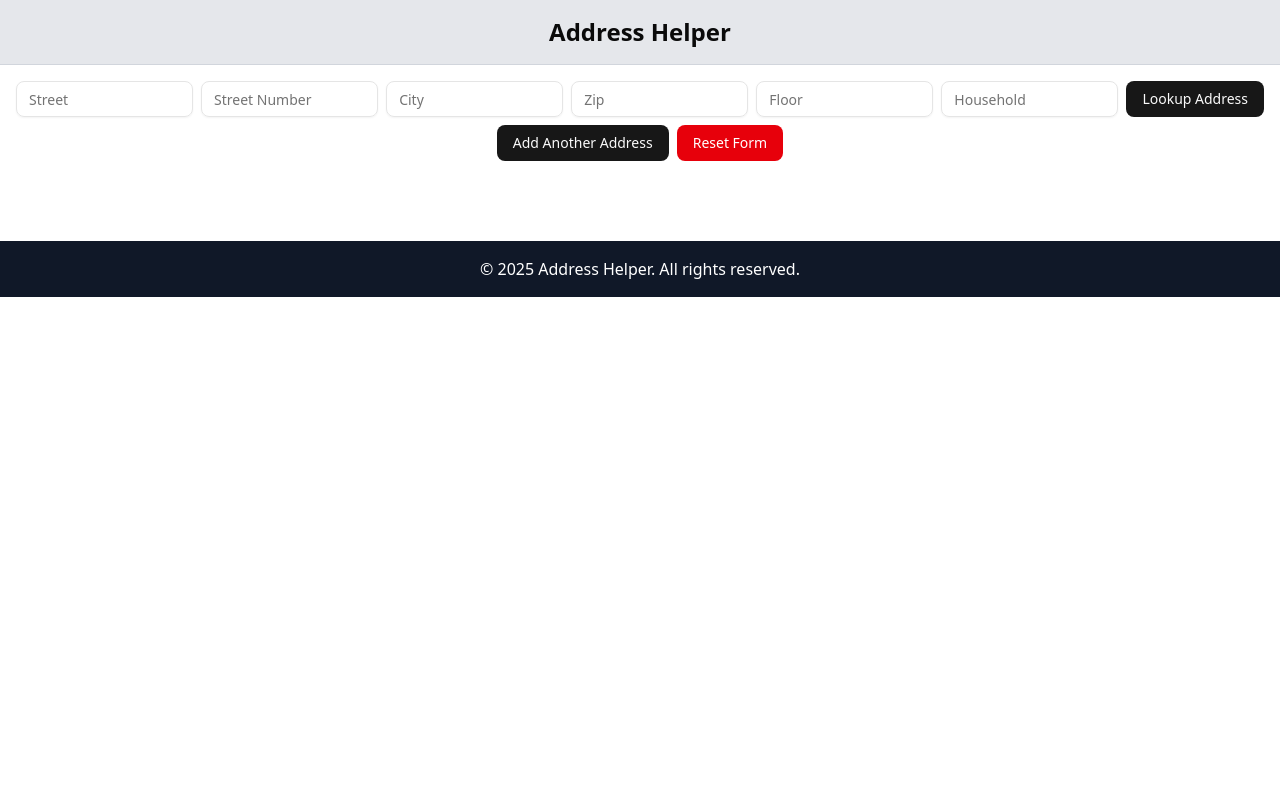
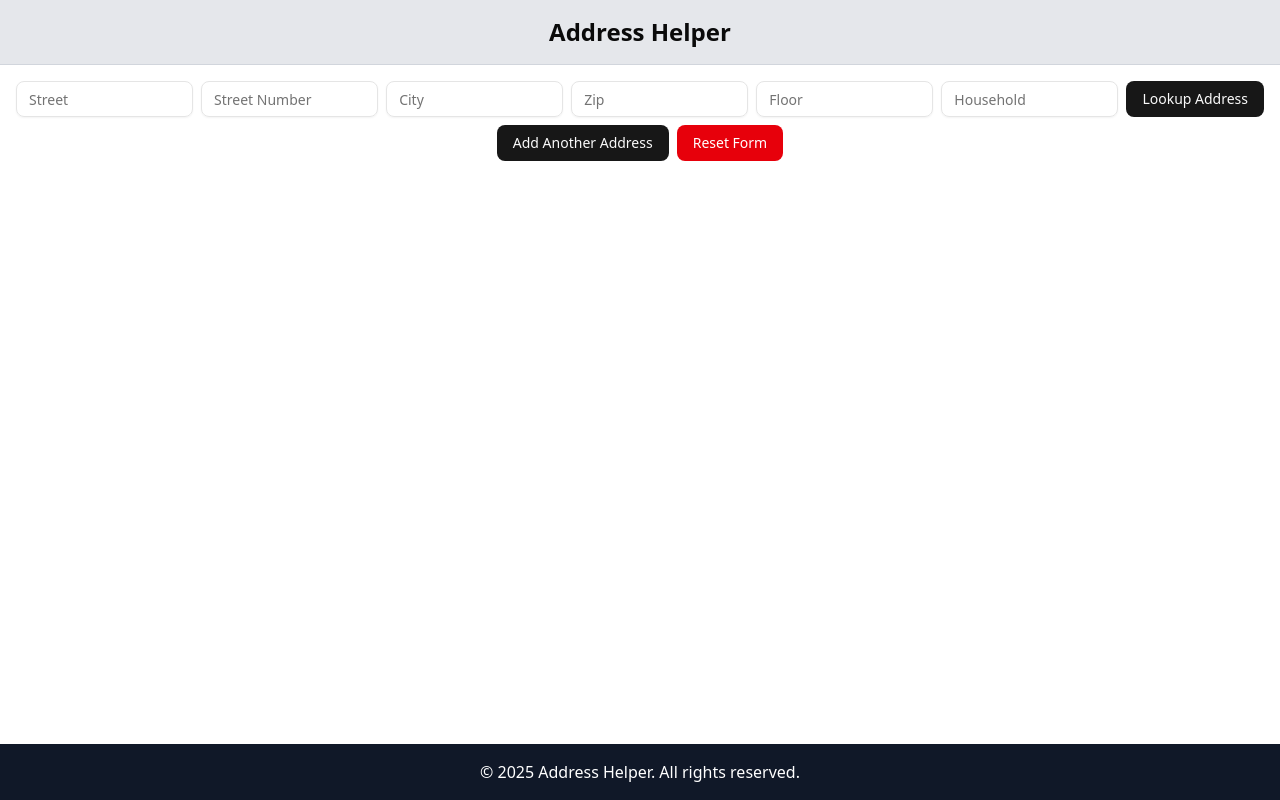
Before and after one commit to snobjorn/addresshelper, a React (Vite) app: page / in a window 1280 px wide. Built offline with nearby package versions, Linux system fonts and the light colour scheme.

Commit message:
Move footer to bottom

```diff
--- a/src/index.css
+++ b/src/index.css
@@ -111,6 +111,9 @@
 }
 
 @layer base {
+  #root {
+    @apply flex flex-col min-h-screen;
+  }
   * {
     @apply border-border outline-ring/50;
   }
@@ -118,3 +121,13 @@
     @apply bg-background text-foreground;
   }
 }
+
+@layer components {
+  header,
+  footer {
+    @apply flex-0;
+  }
+  main {
+    @apply flex-1;
+  }
+}
```
